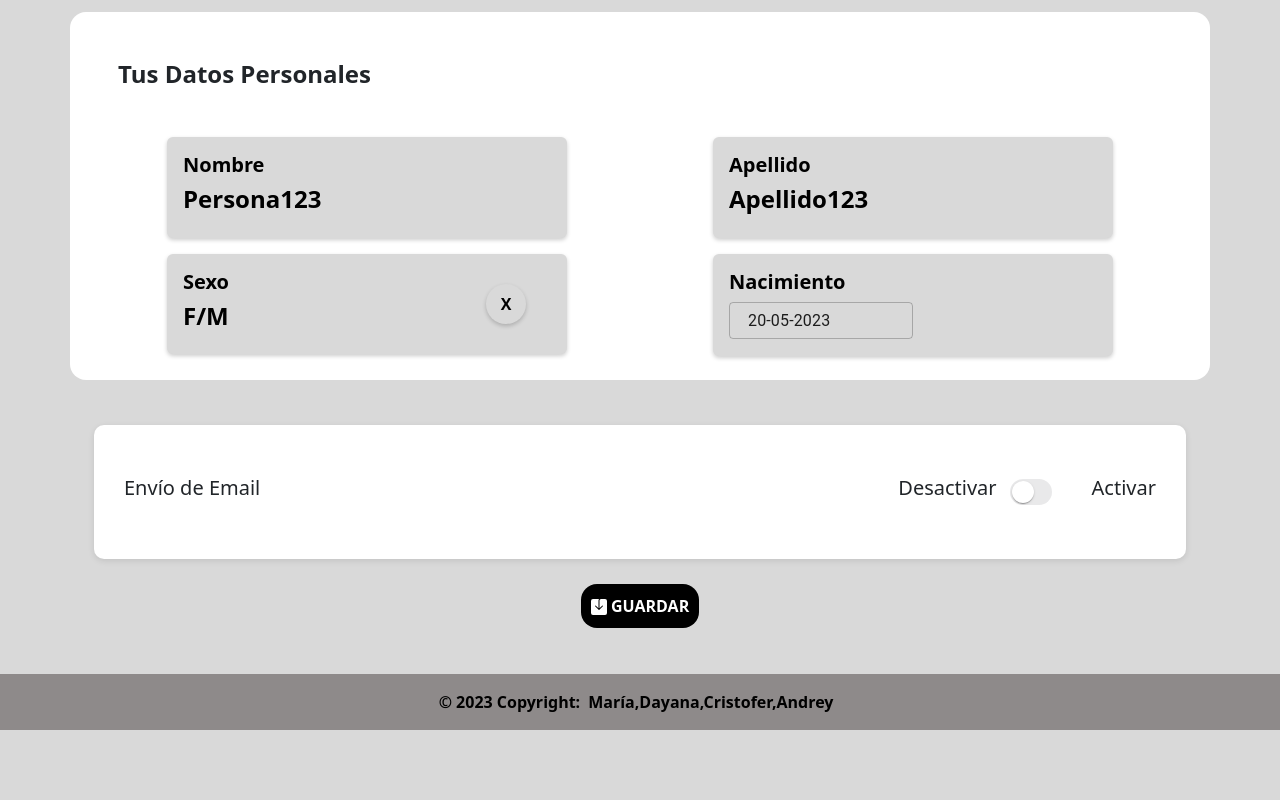
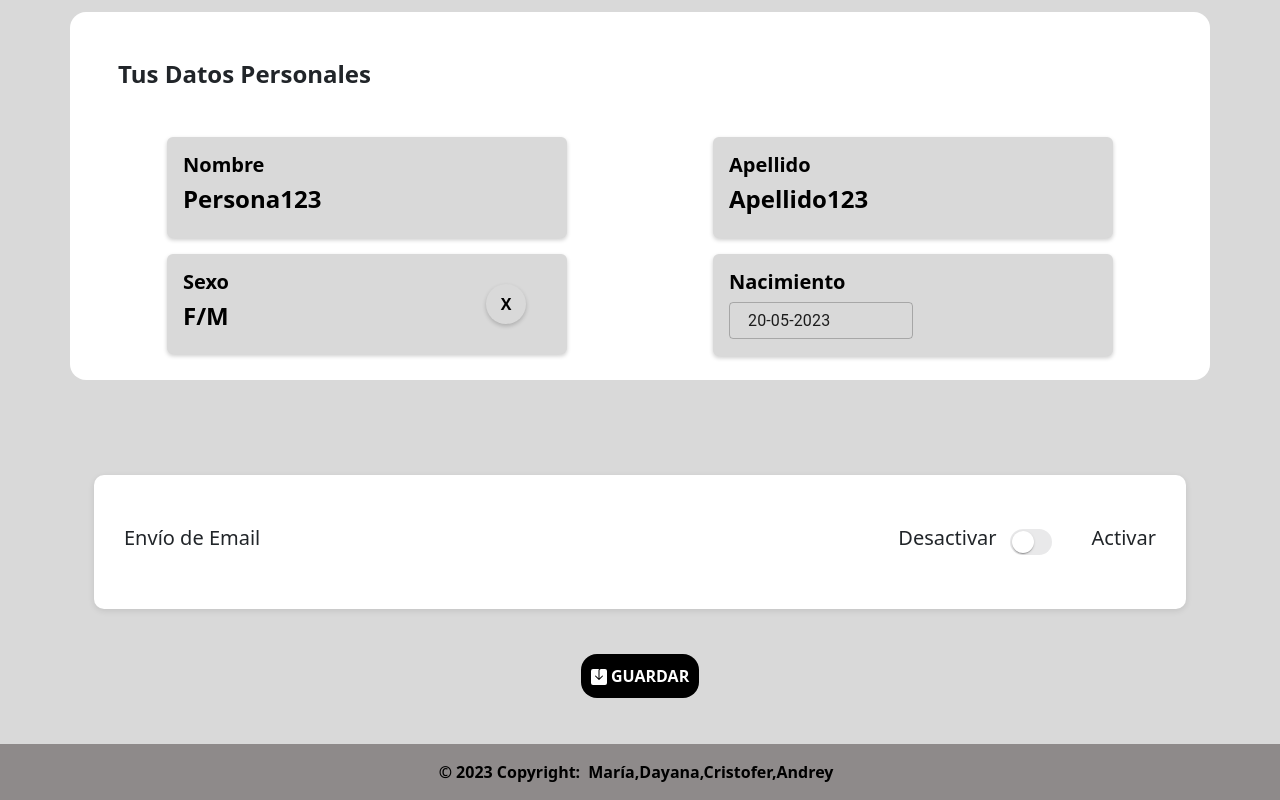
Before and after one commit to DayanaGamboaM/BoleteriaOnline, a Next.js app in the folder boleteria/: page /account in a window 1280 px wide. Shown: the part 593-1393 px from the top of the page. Before the commit the page ends 1323 px from the top, so only its background shows below. Built offline with nearby package versions, Linux system fonts and the light colour scheme; no server answers.

Commit message:
chnages in sendEmail
Solution of wrong with button and datepicker

```diff
--- a/boleteria/components/componentsAccount/SendEmail.tsx
+++ b/boleteria/components/componentsAccount/SendEmail.tsx
@@ -7,10 +7,10 @@ const SendEmail = () => {
   const [toggle, setToggle] = useState(false)
 
   return (
-    <div className="container" style={{marginTop: "-70px"}}>
+    <div className="container" style={{}}>
       <div className="card-section">
         <div className="container">
-          <div className="card-email bg-white d-flex flex-row flex-wrap align-items-center justify-content-between" style={{position:"relative", top:"175px"}}>
+          <div className="card-email bg-white d-flex flex-row flex-wrap align-items-center justify-content-between" style={{position:"relative", top:"155px"}}>
             <h5 id="send">Envío de Email</h5>
             <div className="d-flex flex-row align-items-center">
               <h5 id="deactive">Desactivar</h5>
```
